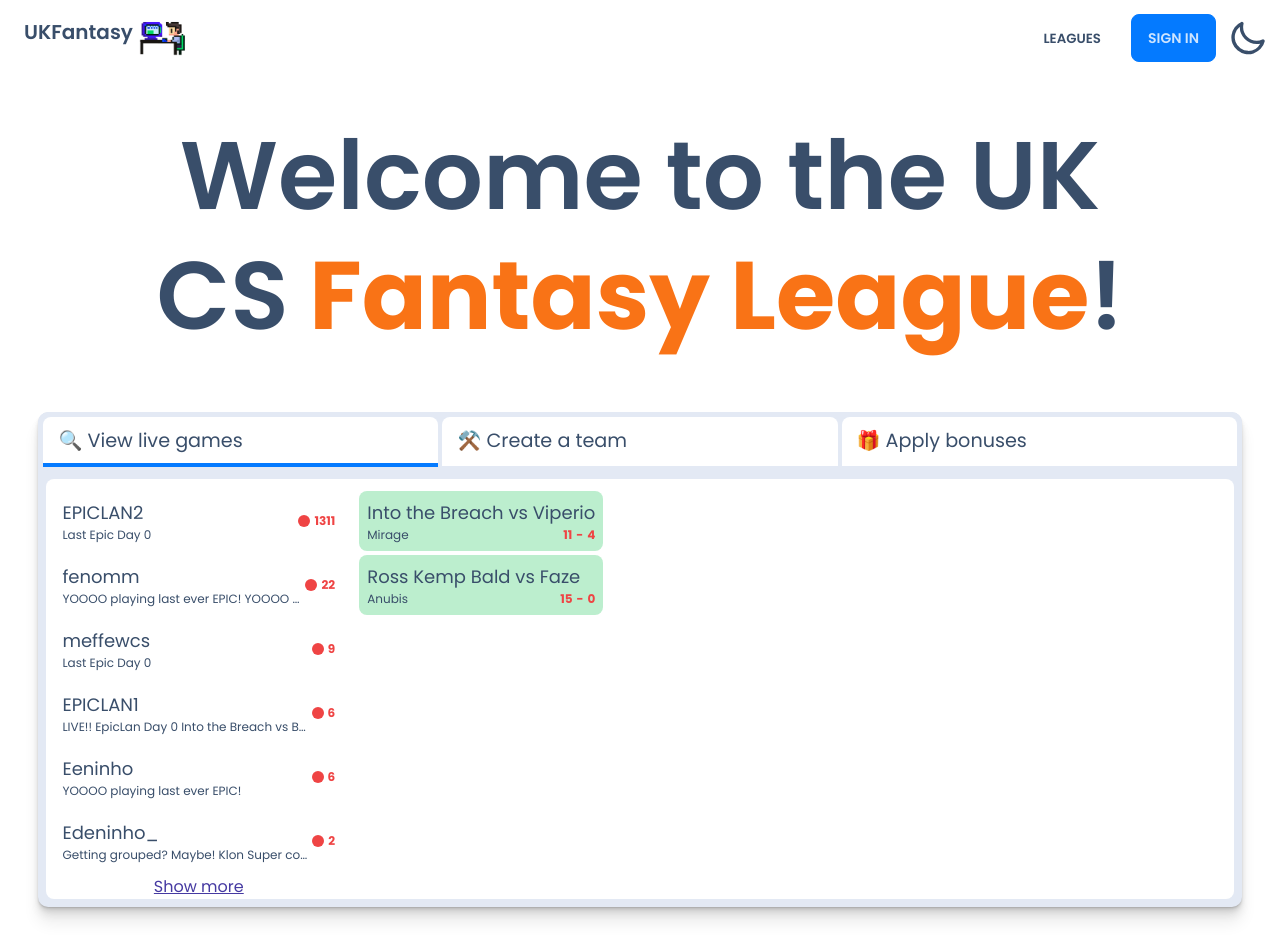
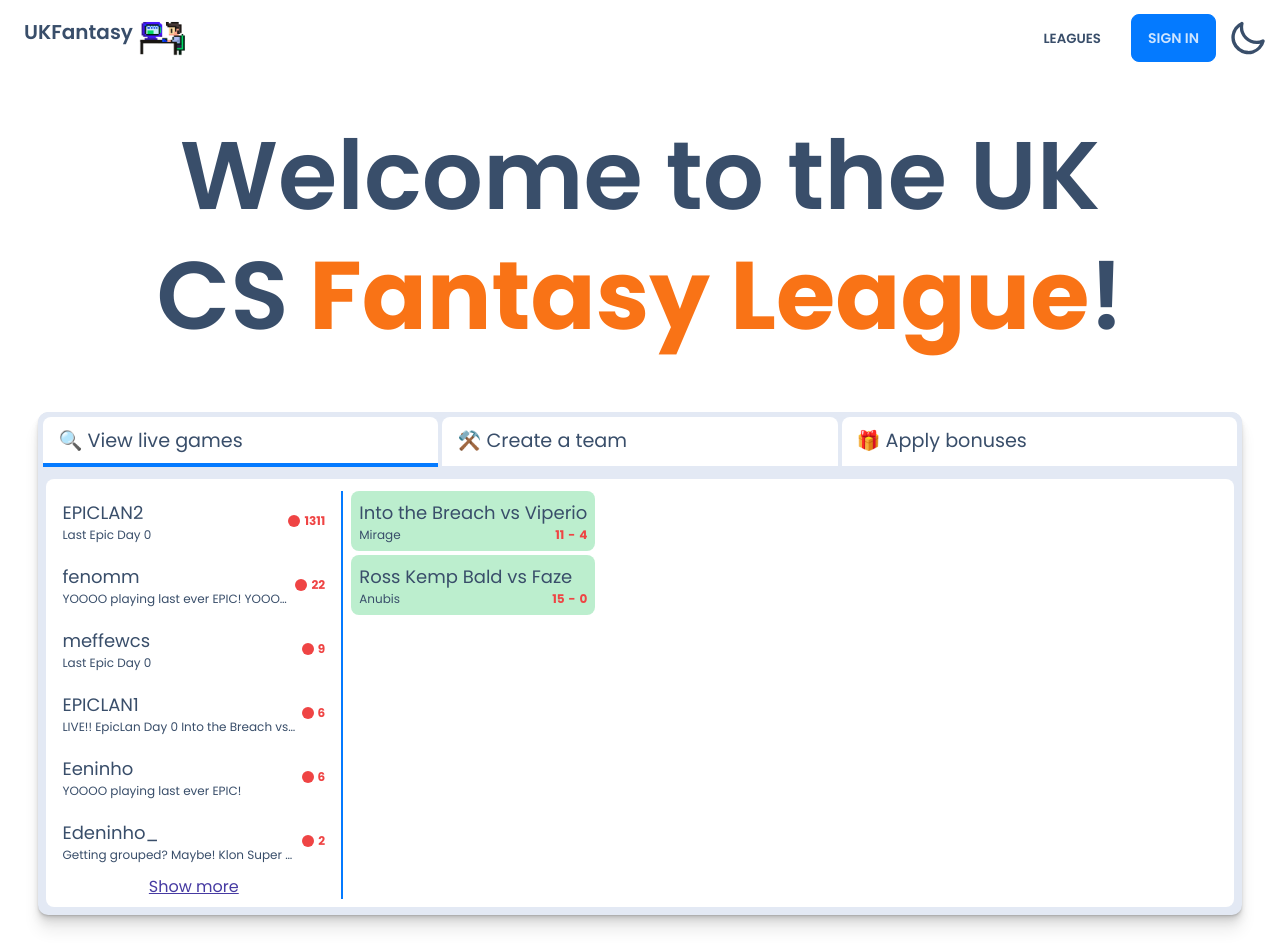
Before and after one commit to FlynnFc/UKFantasy, a Next.js app: page / in a window 1280 px wide. Shown: the top 952 px of the page. Built offline with nearby package versions, Linux system fonts and the light colour scheme; no server answers.

Commit message:
Update LiveGamesExample.tsx

```diff
--- a/src/components/LiveGamesExample.tsx
+++ b/src/components/LiveGamesExample.tsx
@@ -98,8 +98,8 @@ const LiveGamesExample = () => {
 
   console.log(streams);
   return (
-    <section className="rounded-btn m-2 flex w-auto flex-row justify-start gap-4 bg-base-100">
-      <ul className=" items-left mt-3 flex w-1/4 flex-col justify-center gap-1 pl-2 text-left">
+    <section className="rounded-btn m-2 flex w-auto flex-row justify-start gap-2 bg-base-100">
+      <ul className=" items-left my-2 mt-3 flex w-1/4 flex-col justify-center gap-1 border-r-2 border-primary px-2 text-left">
         {streams?.length
           ? streams?.map((el) => {
               return (
```
